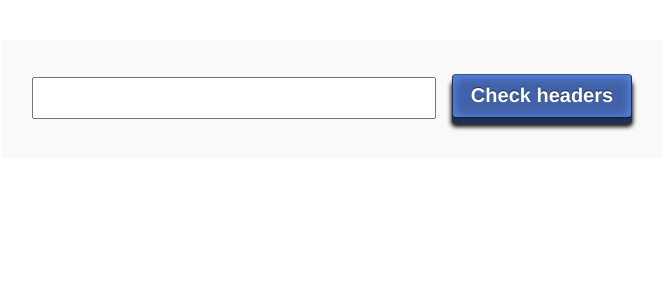
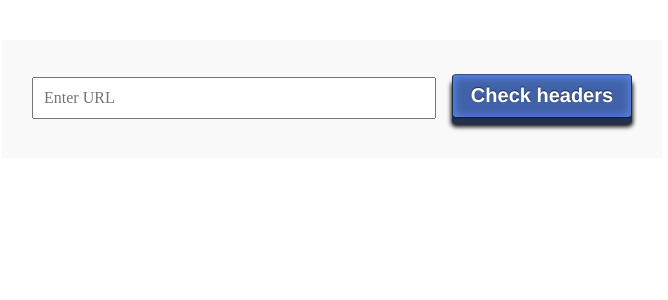
Before and after one commit to aramboyajyan/php-check-headers, a PHP site: page / in a window 1280 px wide. Shown: the top 300 px of the page, without its empty margins (308-976 px from the left). Run offline with PHP 8.4, Linux system fonts and the light colour scheme; some libraries are stand-ins or nearby versions.

Commit message:
Appending http, placeholder, autofocus

```diff
--- a/index.php
+++ b/index.php
@@ -26,10 +26,13 @@ function is_valid_url($url) {
 
 if ($_POST) {
   $url = filter_input(INPUT_POST, 'url', FILTER_SANITIZE_URL);
+  // If 'http' ommitted, add manually
+  if (substr($url, 0, 4) != 'http') $url = 'http://' . $url;
+  // Check if the URL is valid and continue
   if (is_valid_url($url)) {
     // URL is OK, get the headers and build the output
     $headers = '';
-    foreach (get_headers($_POST['url']) as $header) {
+    foreach (get_headers($url) as $header) {
       $headers .= $header . '<br>';
     }
   }
@@ -103,13 +106,19 @@ if ($_POST) {
   margin: 8px 0 6px 0;
 }
 </style>
+<script type="text/javascript">
+// Focus the input box on page load
+window.onload = function() {
+  document.getElementById('url').focus();
+}
+</script>
 </head>
 <body>
 
 <div id="main">
 
   <form action="<?php print $php_self; ?>" method="post">
-    <input type="text" name="url" id="url" value="<?php isset($_POST['url']) ? print $_POST['url'] : ''; ?>">
+    <input type="text" name="url" id="url" value="<?php isset($_POST['url']) ? print $_POST['url'] : ''; ?>" placeholder="Enter URL">
     <input type="submit" value="Check headers" id="submit">
   </form>
 
```
Also changed, not shown: CHANGELOG.md.
